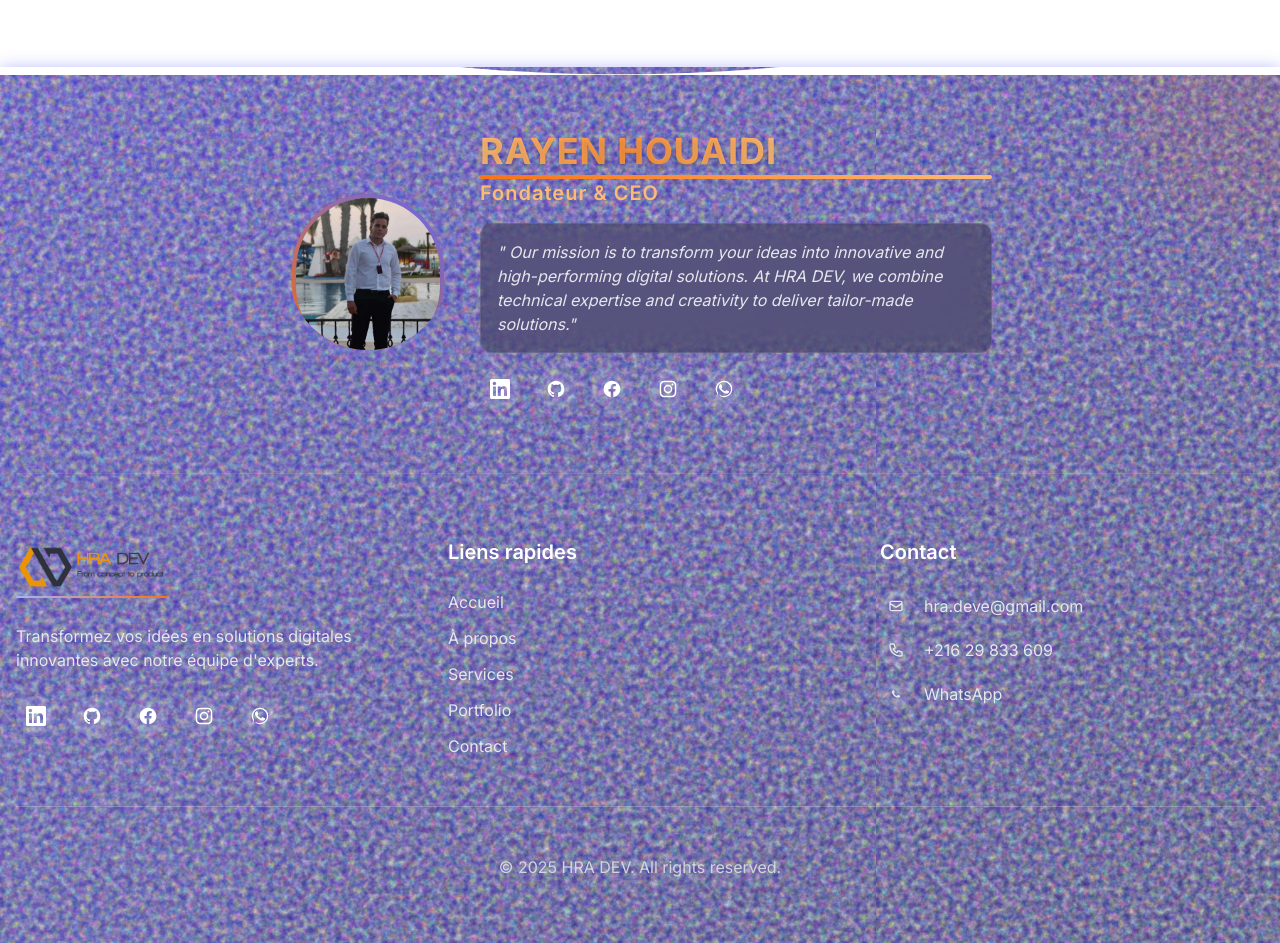
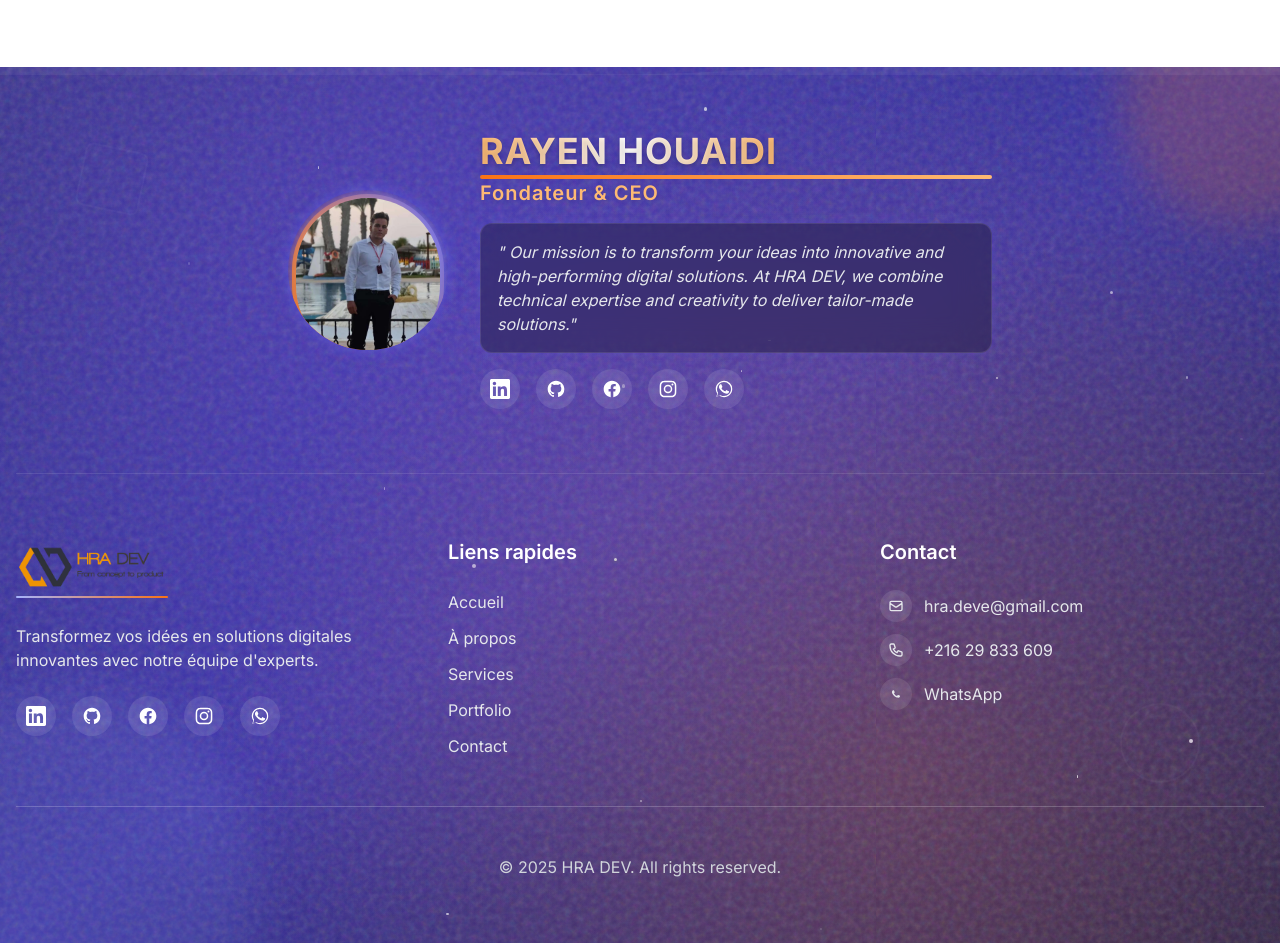
Before and after one commit to rayen43500/hra_dev, a React (Vite) app: page / in a window 1280 px wide. Shown: the part 7040-7983 px from the top of the page. Built offline with nearby package versions, Linux system fonts and the light colour scheme.

Commit message:
fixer les erreur

```diff
--- a/src/components/Footer.tsx
+++ b/src/components/Footer.tsx
@@ -63,21 +63,49 @@ const Footer = () => {
 
   return (
     <motion.footer
-      className="py-16 text-white bg-gradient-to-br from-primary-700 to-primary-900 shadow-glow relative overflow-hidden"
+      className="py-16 text-white relative overflow-hidden"
       initial={{ opacity: 0 }}
       whileInView={{ opacity: 1 }}
       viewport={{ once: true }}
       transition={{ duration: 0.8 }}
     >
+      {/* Nouveau fond avec dégradé spectaculaire */}
+      <div className="absolute inset-0 bg-gradient-to-br from-primary-900 via-primary-800 to-primary-950"></div>
+      <div className="absolute inset-0 bg-[radial-gradient(circle_at_30%_20%,rgba(120,80,255,0.3)_0%,rgba(0,0,0,0)_60%)]"></div>
+      <div className="absolute inset-0 bg-[radial-gradient(circle_at_70%_80%,rgba(249,115,22,0.25)_0%,rgba(0,0,0,0)_60%)]"></div>
+
+      {/* Particules brillantes */}
+      <div className="stars absolute inset-0 overflow-hidden">
+        {Array.from({ length: 20 }).map((_, i) => (
+          <div
+            key={i}
+            className="star absolute rounded-full bg-white"
+            style={{
+              top: `${Math.random() * 100}%`,
+              left: `${Math.random() * 100}%`,
+              width: `${Math.random() * 3 + 1}px`,
+              height: `${Math.random() * 3 + 1}px`,
+              opacity: Math.random() * 0.8,
+              animation: `twinkle ${Math.random() * 5 + 5}s infinite ${Math.random() * 5}s`
+            }}
+          ></div>
+        ))}
+      </div>
+
       {/* Éléments décoratifs */}
-      <div className="absolute top-0 left-0 w-full h-full bg-grain"></div>
-      <div className="absolute -top-24 -right-24 w-64 h-64 rounded-full bg-secondary opacity-10 blur-xl"></div>
-      <div className="absolute -bottom-32 -left-32 w-96 h-96 rounded-full bg-primary-300 opacity-5 blur-xl"></div>
+      <div className="absolute top-0 left-0 w-full h-full bg-grain opacity-20"></div>
+      <div className="absolute -top-24 -right-24 w-64 h-64 rounded-full bg-secondary opacity-20 blur-xl"></div>
+      <div className="absolute -bottom-32 -left-32 w-96 h-96 rounded-full bg-primary-300 opacity-10 blur-xl"></div>
+
+      {/* Formes géométriques */}
+      <div className="absolute top-20 left-20 w-16 h-16 border-2 border-white/10 rounded-lg rotate-12 opacity-30"></div>
+      <div className="absolute bottom-40 right-20 w-20 h-20 border-2 border-white/10 rounded-full opacity-30"></div>
+      <div className="absolute top-40 right-1/4 w-12 h-12 border-2 border-secondary/20 rotate-45 opacity-30"></div>
 
       {/* Vague en haut du footer */}
       <div className="absolute -top-10 left-0 w-full overflow-hidden rotate-180">
         <svg data-name="Layer 1" xmlns="http://www.w3.org/2000/svg" viewBox="0 0 1200 120" preserveAspectRatio="none" className="w-full h-12">
-          <path d="M321.39,56.44c58-10.79,114.16-30.13,172-41.86,82.39-16.72,168.19-17.73,250.45-.39C823.78,31,906.67,72,985.66,92.83c70.05,18.48,146.53,26.09,214.34,3V0H0V27.35A600.21,600.21,0,0,0,321.39,56.44Z" className="fill-white"></path>
+          <path d="M321.39,56.44c58-10.79,114.16-30.13,172-41.86,82.39-16.72,168.19-17.73,250.45-.39C823.78,31,906.67,72,985.66,92.83c70.05,18.48,146.53,26.09,214.34,3V0H0V27.35A600.21,600.21,0,0,0,321.39,56.44Z" className="fill-white/5"></path>
         </svg>
       </div>
 
@@ -98,11 +126,14 @@ const Footer = () => {
                 transition={{ type: "spring", stiffness: 300, damping: 20 }}
               >
                 <div className="gradient-border p-1 rounded-full">
-                  <img
-                    src={ceoImage}
-                    alt="Rayen Houaidi - Fondateur & CEO"
-                    className="w-40 h-40 object-cover rounded-full shadow-xl"
-                  />
+                  <div className="relative">
+                    <div className="absolute -inset-0.5 rounded-full bg-gradient-to-r from-secondary-400 to-primary-400 opacity-70 blur-sm animate-pulse-glow"></div>
+                    <img
+                      src={ceoImage}
+                      alt="Rayen Houaidi - Fondateur & CEO"
+                      className="relative w-40 h-40 object-cover rounded-full shadow-xl"
+                    />
+                  </div>
                 </div>
               </motion.div>
             </div>
@@ -115,7 +146,7 @@ const Footer = () => {
               >
                 <div className="relative mb-2">
                   <h3 className="text-4xl font-extrabold mb-1 text-white tracking-wide fancy-text">
-                    <span className="bg-gradient-to-r from-secondary-300 via-secondary-400 to-secondary-300 bg-clip-text text-transparent drop-shadow-lg">
+                    <span className="bg-gradient-to-r from-secondary-300 via-white to-secondary-300 bg-clip-text text-transparent drop-shadow-lg">
                       RAYEN HOUAIDI
                     </span>
                   </h3>
@@ -138,7 +169,7 @@ const Footer = () => {
                 viewport={{ once: true }}
                 transition={{ duration: 0.6, delay: 0.4 }}
               >
-                <div className="glass-strong p-4 rounded-xl mb-4">
+                <div className="glass-strong p-4 rounded-xl mb-4 backdrop-blur-md border border-white/10 shadow-glow-sm">
                   <p className="text-gray-200 italic">
                     " Our mission is to transform your ideas into innovative and high-performing digital solutions.
                     At HRA DEV, we combine technical expertise and creativity to deliver tailor-made solutions."
```
